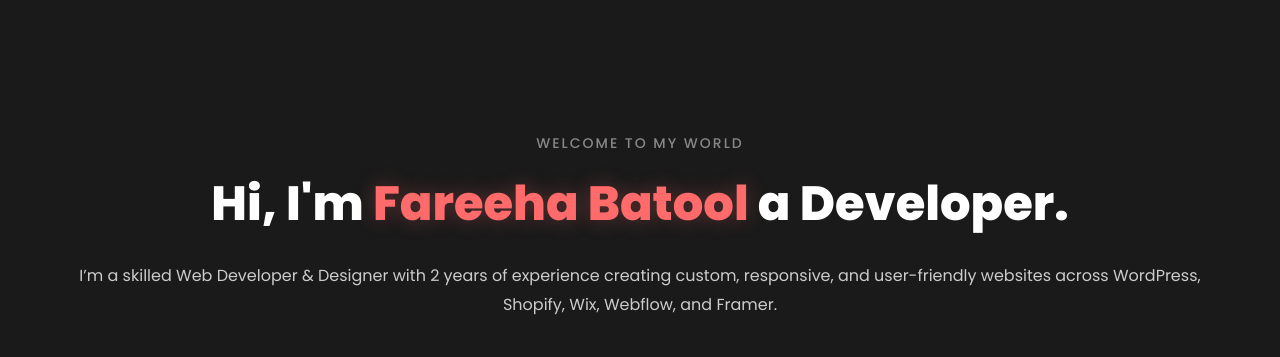
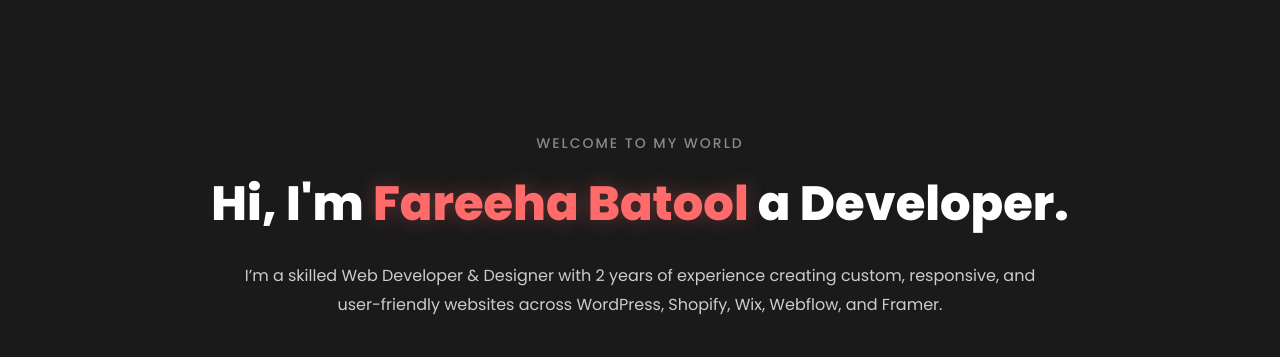
Before and after one commit to Fareeha091/farihawpdeveloper.github.io, a plain HTML site: page index.html in a window 1280 px wide. Shown: the part 92-449 px from the top of the page. Drawn offline with Linux system fonts and the light colour scheme.

Commit message:
Update index.html

```diff
--- a/index.html
+++ b/index.html
@@ -150,9 +150,9 @@
             font-size: 16px;
             line-height: 1.8;
             margin-bottom: 40px;
-            /* max-width: 500px;
+             max-width: 800px;
             margin-left: auto;
-            margin-right: auto; */
+            margin-right: auto;
         }
 
         .social-skills-container {
```
